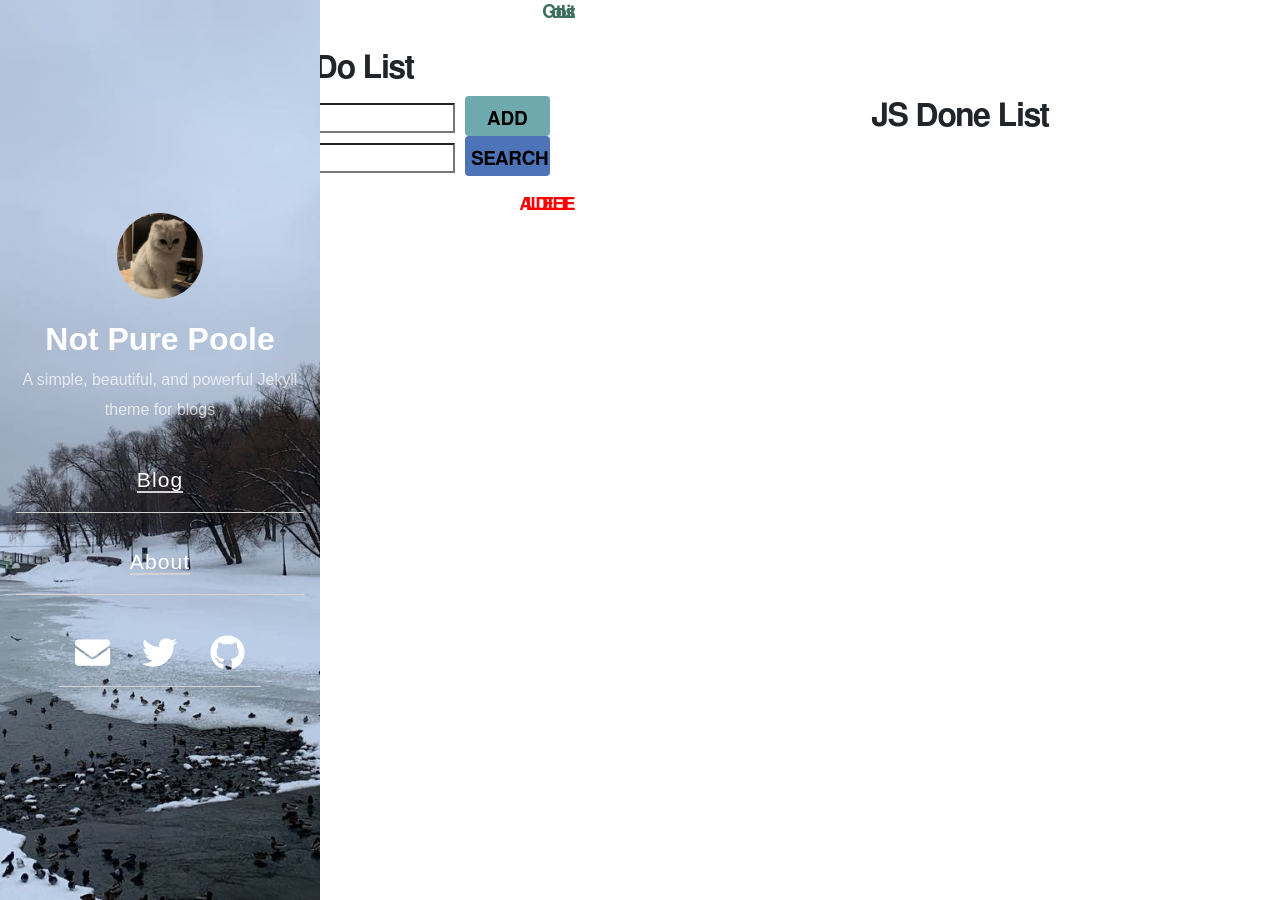
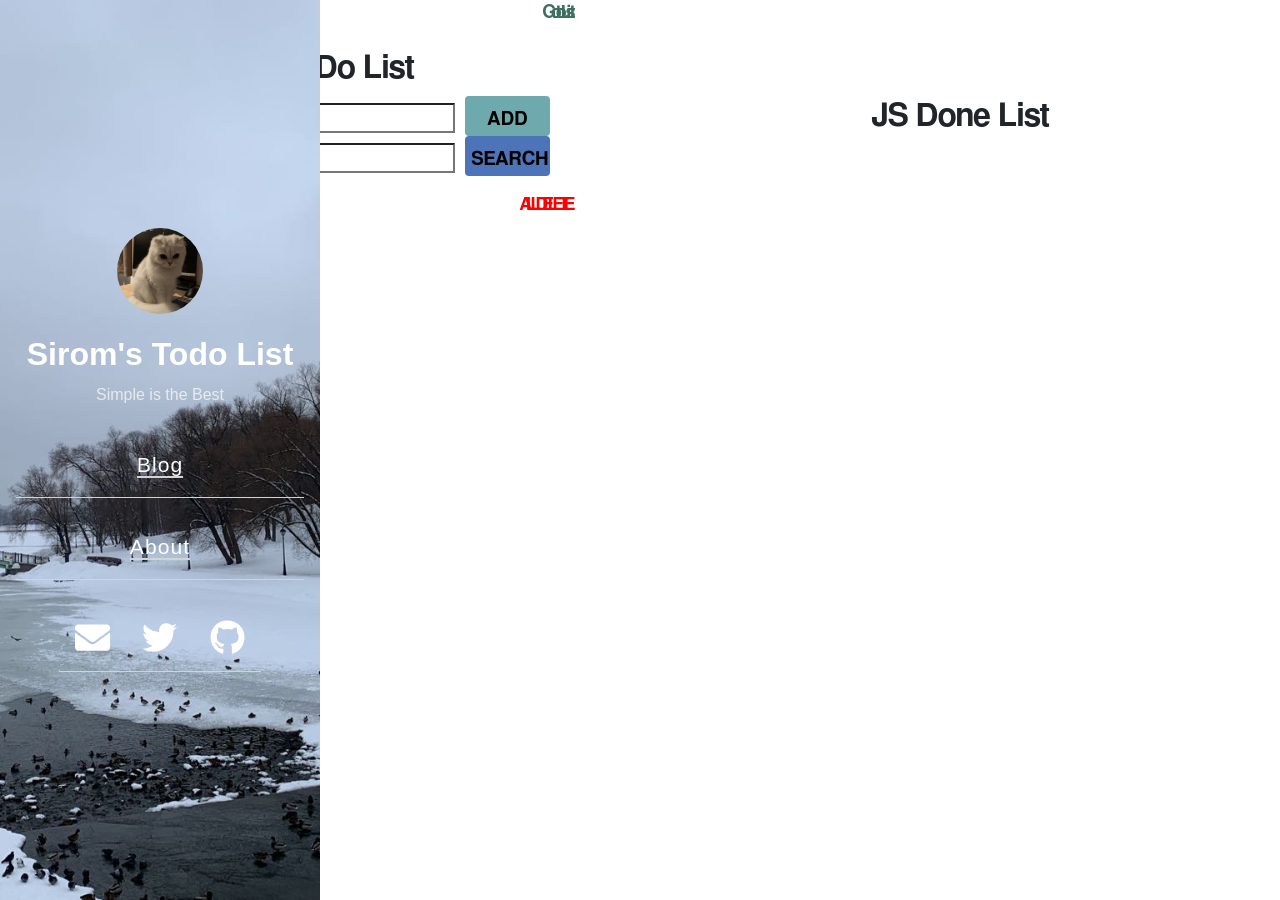
Before and after one commit to wngus9056/jstodolist, a Jekyll site: the page built from index.html, in a window 1280 px wide. Built offline with Jekyll 4.4.1, drawn with Linux system fonts in a browser that asks for light colours; nearby versions of some CDN libraries; the list of posts is cut into pages by our own code.

Commit message:
Update _config.yml

```diff
--- a/_config.yml
+++ b/_config.yml
@@ -1,7 +1,7 @@
 # Setup
-title: Not Pure Poole
-description: A simple, beautiful, and powerful Jekyll theme for blogs
-url: https://vszhub.github.io
+title: Sirom's Todo List
+description: Simple is the Best
+url: https://wngus9056.github.io
 avatar: /avatar.jpeg
 paginate: 5
 permalink: pretty
```
